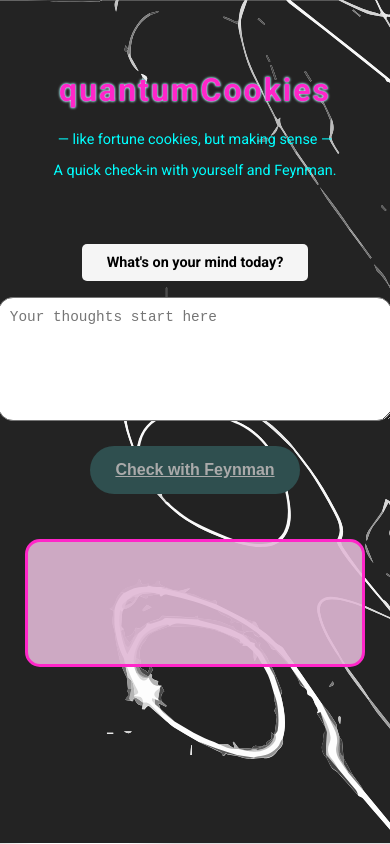
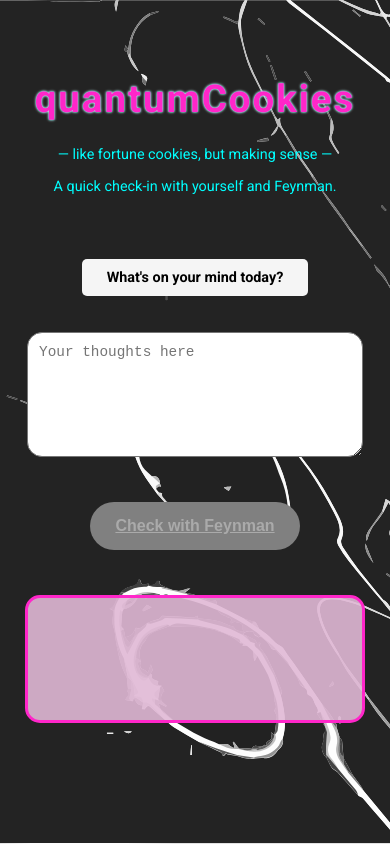
Before and after one commit to clasei/quantum-cookies, an Angular app: page / in a window 390 px wide. Built offline with nearby package versions, Linux system fonts and the light colour scheme.

Commit message:
style udpated; commit before implementing one-time button click functionality

```diff
--- a/src/app/components/header/header.component.scss
+++ b/src/app/components/header/header.component.scss
@@ -2,7 +2,7 @@ header {
     text-align: center;
 
     h1 {
-      font-size: 2.9em;
+      font-size: 3.2em;
       font-weight: bold;
       letter-spacing: 2px;
       color: rgb(255, 38, 201);
@@ -18,7 +18,7 @@ header {
 
     @media only screen and (max-width: 600px) {
       h1 {
-          font-size: 2em;
+          font-size: 2.4em;
           padding-top: 50px;
       }
       h3 {
--- a/src/app/components/user-input/user-input.component.html
+++ b/src/app/components/user-input/user-input.component.html
@@ -4,7 +4,7 @@
     [(ngModel)]="userInput"
     maxlength="420"
     (input)="checkMaxLength($event); adjustTextarea($event)"
-    placeholder="Your thoughts start here">
+    placeholder="Your thoughts here">
 </textarea>
 <p *ngIf="isMaxCharsReached" class="error-msg">
     Keep it simple, like a Feynman explanation — under 420 characters will be ok
--- a/src/app/components/user-input/user-input.component.scss
+++ b/src/app/components/user-input/user-input.component.scss
@@ -15,6 +15,7 @@ textarea {
     min-height: 100px;
     border-radius: 15px;
     padding: 0.7rem;
+    margin: 20px auto;
     font-size: 1rem;
     resize: vertical;
 }
@@ -49,7 +50,7 @@ button {
     }
 
     &:disabled {
-        background-color: darkslategray;
+        background-color: grey;
         color: #aaa;
         cursor: not-allowed;
     }
@@ -57,7 +58,6 @@ button {
 
 @media only screen and (max-width: 600px) {
     textarea {
-        width: 95%;
         font-size: 0.9rem;
     }
 
--- a/src/styles.scss
+++ b/src/styles.scss
@@ -17,5 +17,6 @@ app-user-input {
  }
 
  .app-container {
+  overflow: auto;
   padding-bottom: 100px;
 }
```
